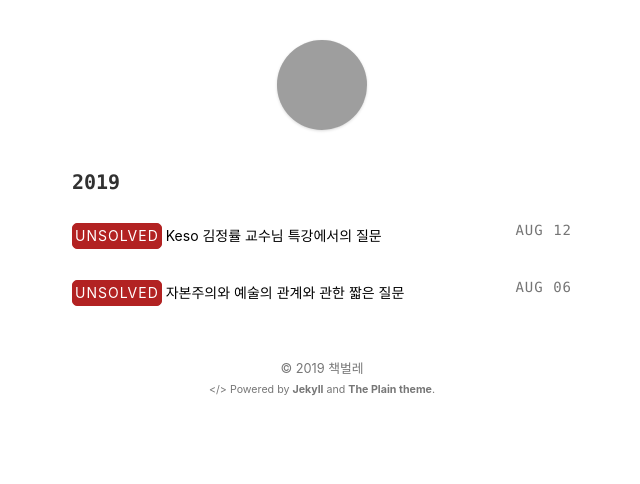
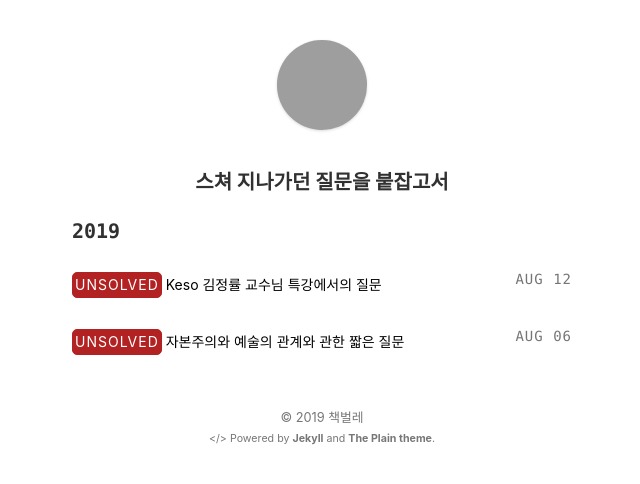
Before and after one commit to stevenoh0908/stevenoh0908.github.io, a Jekyll site: the page built from question.html, in a window 1280 px wide. Shown: the top 484 px of the page, without its empty margins (318-958 px from the left). Built offline with Jekyll 4.4.1, drawn with Linux system fonts in a browser that asks for light colours; grey boxes are pictures that could not be loaded.

Commit message:
Update question.html

```diff
--- a/question.html
+++ b/question.html
@@ -3,6 +3,7 @@ layout: default
 ---
 
 <section>
+	<center><h3>스쳐 지나가던 질문을 붙잡고서</h3></center>
 	{% for post in site.posts %}
 		{% unless post.next %}
 			<h3 class="code">{{ post.date | date: '%Y' }}</h3>
```
